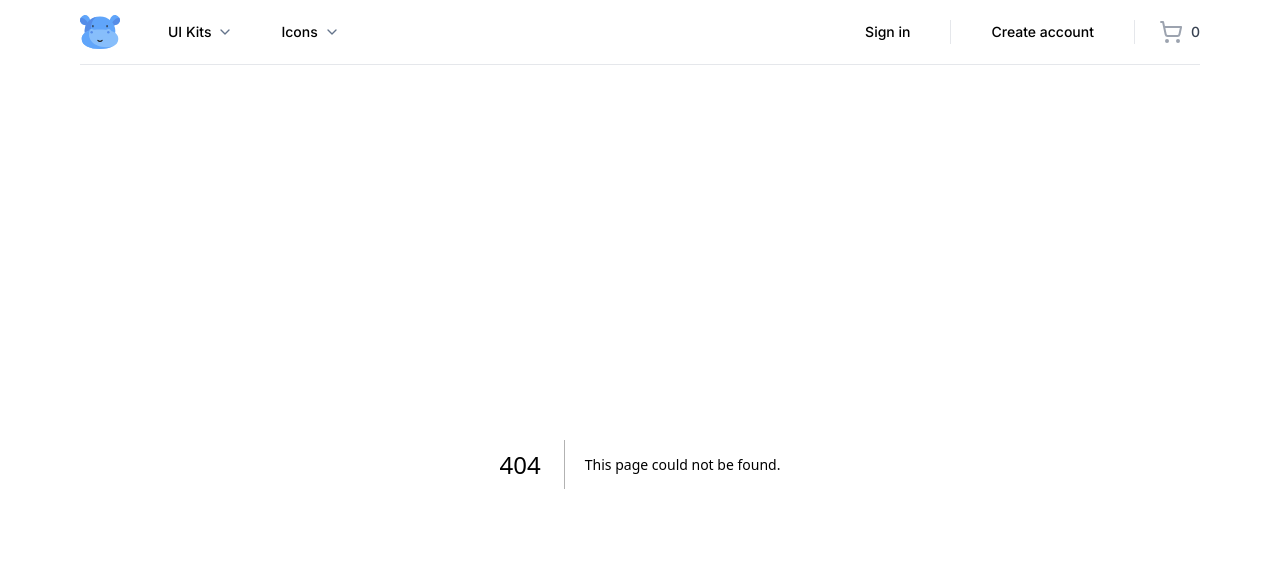
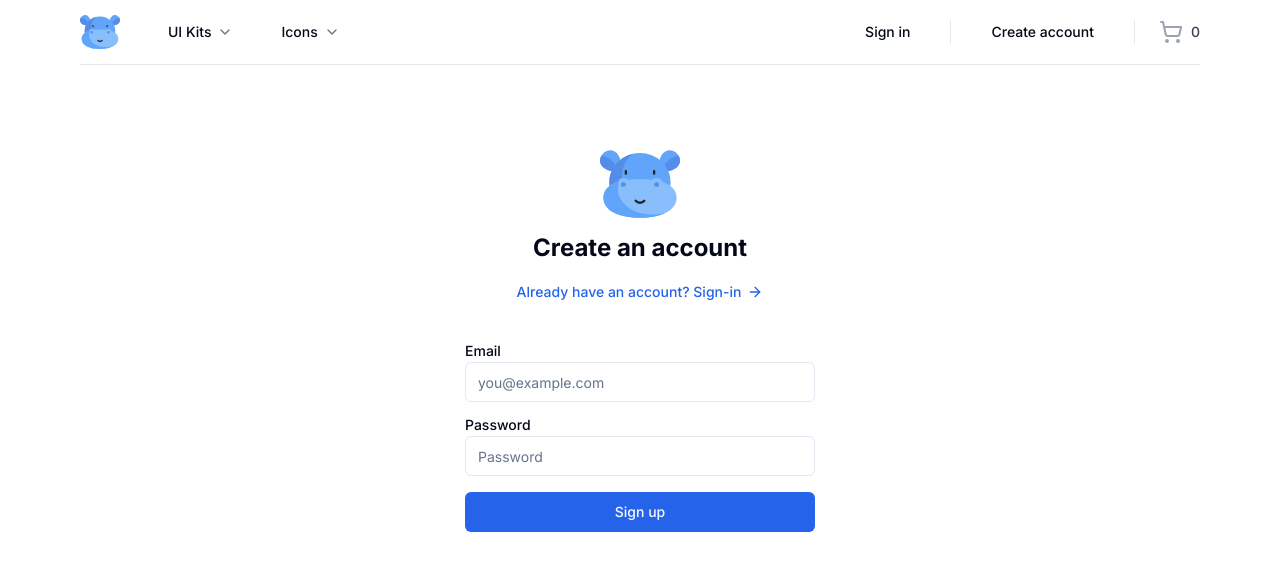
Before and after one commit to kithmina1999/digitalmarket, a Next.js app: page /sign-up in a window 1280 px wide. Before the commit this address had no page. Shown: the top 570 px of the page. Built offline with nearby package versions, Linux system fonts and the light colour scheme.

Commit message:
auth flow setup (sign-up)

```diff
--- /dev/null
+++ b/src/app/(auth)/sign-up/page.tsx
@@ -0,0 +1,85 @@
+"use client"
+import { Icons } from "@/components/Icons"
+import { Button, buttonVariants } from "@/components/ui/button"
+import { Input } from "@/components/ui/input"
+import { Label } from "@/components/ui/label"
+import { cn } from "@/lib/utils"
+import { ArrowRight } from "lucide-react"
+import Link from "next/link"
+import {useForm} from 'react-hook-form'
+import{zodResolver} from '@hookform/resolvers/zod'
+import{z} from 'zod'
+import { AuthCredentialsValidator, TAuthCredentialsValidator } from "@/lib/validators/account-credential-validator"
+
+const Page = () => {
+
+
+
+
+
+    const {register,handleSubmit,formState:{errors},} = useForm<TAuthCredentialsValidator>({
+        resolver: zodResolver(AuthCredentialsValidator),
+    })
+
+    const onSubmit = ({email,password}:TAuthCredentialsValidator) =>{
+            //data sending to server
+
+        }
+
+
+    return(
+       <>
+        <div className="container relative flex pt-20 flex-col items-center justify-center lg:px-0">
+            <div className="mx-auto flex w-full flex-col justify-center space-y-6 sm:w-[350px]">
+                <div className="flex flex-col items-center space-y-2 text-center">
+                    <Icons.logo className="h-20 w-20"/>
+                    <h1 className="text-2xl font-bold">
+                        Create an account
+                    </h1>
+
+                    <Link href='/sign-in' className={buttonVariants({
+                        variant:'link',
+                        className:"gap-1.5"
+                    })}>
+                        Already have an account? Sign-in
+                        <ArrowRight className="h-4 w-4"/>
+                    </Link>
+                </div>
+
+                <div className="grid gap-6">
+                    <form onSubmit={handleSubmit(onSubmit)}>
+                        <div className="grid gap-2">
+                            <div className="grid gap-1 py-2">
+                                <Label htmlFor="email">Email</Label>
+                                <Input
+                                {...register("email")}
+                                className={cn({
+                                    "focus-visible:ring-red-500":errors.email
+                                    })}
+                                    placeholder="you@example.com"
+                                />
+                            </div>
+                        </div>
+                        <div className="grid gap-2">
+                            <div className="grid gap-1 py-2">
+                                <Label htmlFor="password">Password</Label>
+                                <Input
+                                {...register("password")}
+                                className={cn({
+                                    "focus-visible:ring-red-500":errors.password
+                                    })}
+                                    placeholder="Password"
+                                />
+                            </div>
+                            <Button>Sign up</Button>
+                        </div>
+                    </form>
+                </div>
+            </div>
+        </div>
+    </>
+    )
+
+}
+
+export default Page
--- /dev/null
+++ b/src/components/ui/input.tsx
@@ -0,0 +1,25 @@
+import * as React from "react"
+
+import { cn } from "@/lib/utils"
+
+export interface InputProps
+  extends React.InputHTMLAttributes<HTMLInputElement> {}
+
+const Input = React.forwardRef<HTMLInputElement, InputProps>(
+  ({ className, type, ...props }, ref) => {
+    return (
+      <input
+        type={type}
+        className={cn(
+          "flex h-10 w-full rounded-md border border-input bg-background px-3 py-2 text-sm ring-offset-background file:border-0 file:bg-transparent file:text-sm file:font-medium placeholder:text-muted-foreground focus-visible:outline-none focus-visible:ring-2 focus-visible:ring-ring focus-visible:ring-offset-2 disabled:cursor-not-allowed disabled:opacity-50",
+          className
+        )}
+        ref={ref}
+        {...props}
+      />
+    )
+  }
+)
+Input.displayName = "Input"
+
+export { Input }
--- /dev/null
+++ b/src/components/ui/label.tsx
@@ -0,0 +1,26 @@
+"use client"
+
+import * as React from "react"
+import * as LabelPrimitive from "@radix-ui/react-label"
+import { cva, type VariantProps } from "class-variance-authority"
+
+import { cn } from "@/lib/utils"
+
+const labelVariants = cva(
+  "text-sm font-medium leading-none peer-disabled:cursor-not-allowed peer-disabled:opacity-70"
+)
+
+const Label = React.forwardRef<
+  React.ElementRef<typeof LabelPrimitive.Root>,
+  React.ComponentPropsWithoutRef<typeof LabelPrimitive.Root> &
+    VariantProps<typeof labelVariants>
+>(({ className, ...props }, ref) => (
+  <LabelPrimitive.Root
+    ref={ref}
+    className={cn(labelVariants(), className)}
+    {...props}
+  />
+))
+Label.displayName = LabelPrimitive.Root.displayName
+
+export { Label }
```
